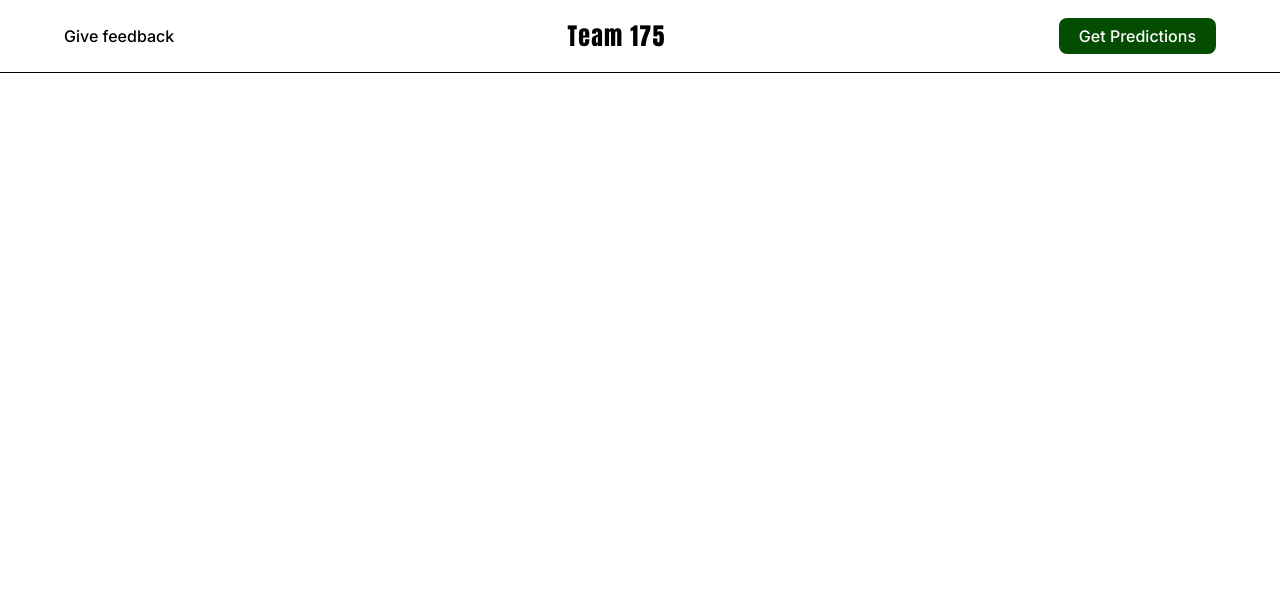
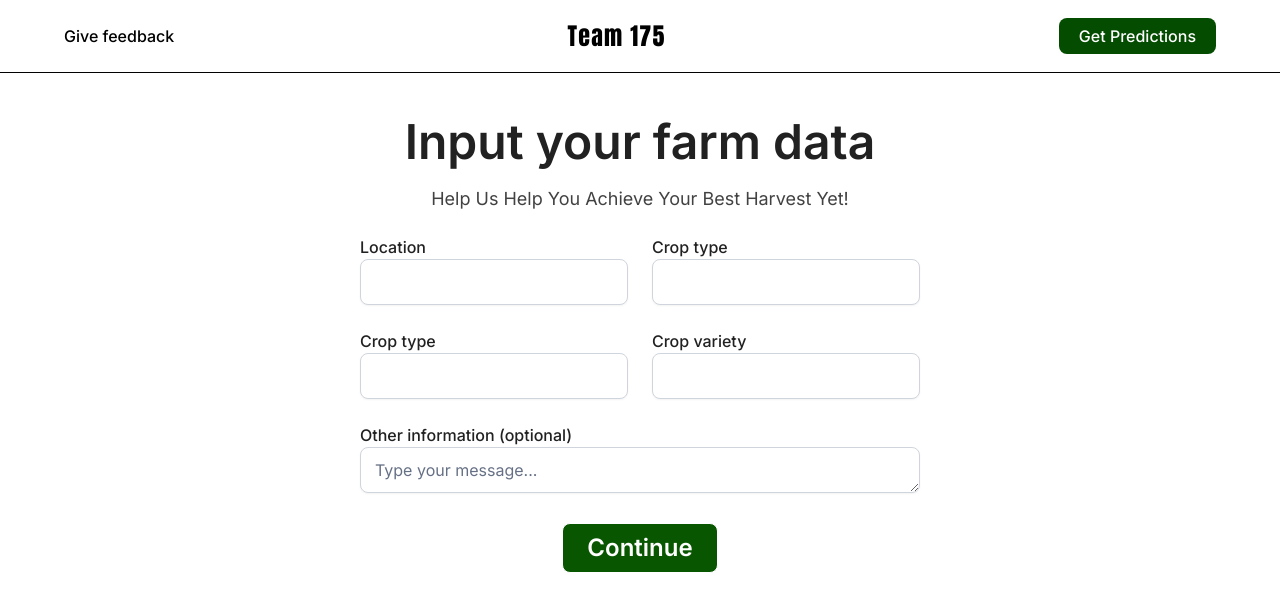
Before and after one commit to klusterthon-group-175/precision-farming-frontend, a React (Vite) app: page /add-farm-data in a window 1280 px wide. Shown: the top 612 px of the page. Built offline with nearby package versions, Linux system fonts and the light colour scheme.

Commit message:
finished farm data page

```diff
--- a/src/App.jsx
+++ b/src/App.jsx
@@ -2,17 +2,19 @@ import { Route, Routes, useLocation } from 'react-router-dom';
 import Header from './components/Header/Header';
 import Home from './components/Main/Home';
 import Signup from './components/Main/Signup';
+import FarmData from './components/Main/FarmData';
 
 function App() {
     const location = useLocation();
 
     return (
-        <div className='font-inter bg-green-80_'>
+        <div className='font-inter'>
             <Header path={location.pathname} />
             <main>
                 <Routes>
                     <Route path='/' element={<Home />} />
                     <Route path='/create-account' element={<Signup />} />
+                    <Route path='/add-farm-data' element={<FarmData />} />
                 </Routes>
             </main>
         </div>
--- /dev/null
+++ b/src/components/Main/FarmData.jsx
@@ -0,0 +1,92 @@
+const FarmData = () => {
+    return (
+        <section className='py-10 sm:px-0 px-4 text-center max-w-[560px] mx-auto text-neutral-gray-900'>
+            <h2 className='text-5xl leading-[1.2] font-semibold mb-4'>
+                Input your farm data
+            </h2>
+            <p className='text-neutral-gray-800 text-lg leading-6 mb-6'>
+                Help Us Help You Achieve Your Best Harvest Yet!
+            </p>
+
+            <form action='' className='mt-6 text-start'>
+                <article className='grid sm:grid-cols-2 grid-cols-1 auto-rows-auto gap-6 mb-6'>
+                    <div>
+                        <label htmlFor='location' className='mb-2 font-medium'>
+                            Location
+                        </label>
+                        <br />
+                        <input
+                            id='location'
+                            type='text'
+                            className='w-full px-3.5 py-2.5 rounded-lg bg-white border border-gray-350 shadow-sm shadow-[#101828]/[0.05]'
+                            required
+                        />
+                    </div>
+
+                    <div>
+                        <label htmlFor='cropType' className='mb-2 font-medium'>
+                            Crop type
+                        </label>
+                        <br />
+                        <input
+                            id='cropType'
+                            type='text'
+                            className='w-full px-3.5 py-2.5 rounded-lg bg-white border border-gray-350 shadow-sm shadow-[#101828]/[0.05]'
+                            required
+                        />
+                    </div>
+
+                    <div>
+                        <label htmlFor='cropType' className='mb-2 font-medium'>
+                            Crop type
+                        </label>
+                        <br />
+                        <input
+                            id='cropType'
+                            type='text'
+                            className='w-full px-3.5 py-2.5 rounded-lg bg-white border border-gray-350 shadow-sm shadow-[#101828]/[0.05]'
+                            required
+                        />
+                    </div>
+
+                    <div>
+                        <label
+                            htmlFor='cropVariety'
+                            className='mb-2 font-medium'>
+                            Crop variety
+                        </label>
+                        <br />
+                        <input
+                            id='cropVariety'
+                            type='text'
+                            className='w-full px-3.5 py-2.5 rounded-lg bg-white border border-gray-350 shadow-sm shadow-[#101828]/[0.05]'
+                            required
+                        />
+                    </div>
+
+                    <div className='sm:col-span-2'>
+                        <label htmlFor='info' className='mb-2 font-medium'>
+                            Other information (optional)
+                        </label>
+                        <br />
+                        <textarea
+                            id='info'
+                            type='text'
+                            className='w-full px-3.5 py-2.5 rounded-lg bg-white border border-gray-350 shadow-sm shadow-[#101828]/[0.05] placeholder:text-gray-550'
+                            placeholder='Type your message...'
+                            rows={1}
+                        />
+                    </div>
+                </article>
+
+                <button
+                    type='submit'
+                    className='block mx-auto py-3 px-6 rounded-lg text-white bg-green-850 border border-white text-2xl leading-6 font-semibold'>
+                    Continue
+                </button>
+            </form>
+        </section>
+    );
+};
+
+export default FarmData;
--- a/tailwind.config.js
+++ b/tailwind.config.js
@@ -25,6 +25,7 @@ export default {
                 neutral: {
                     gray: {
                         600: '#757575',
+                        800: '#424242',
                         900: '#212121',
                     },
                 },
```
